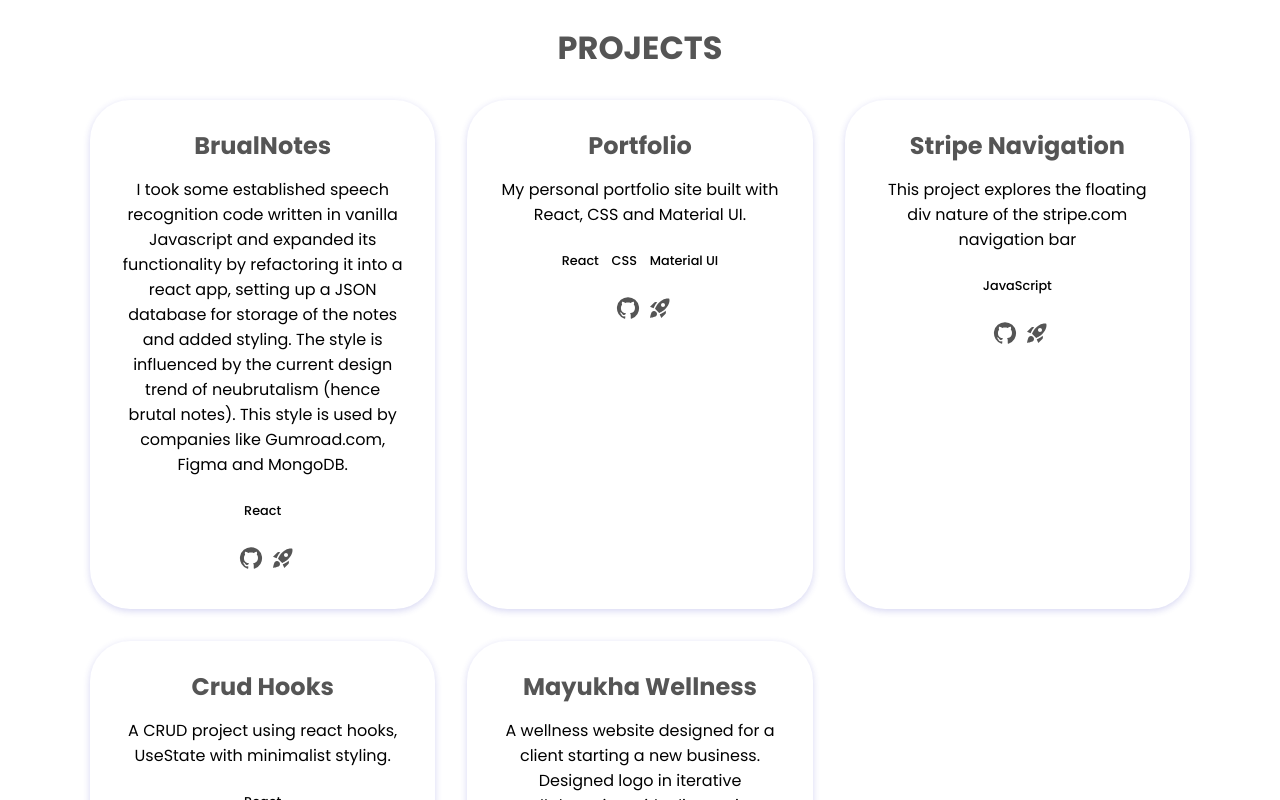
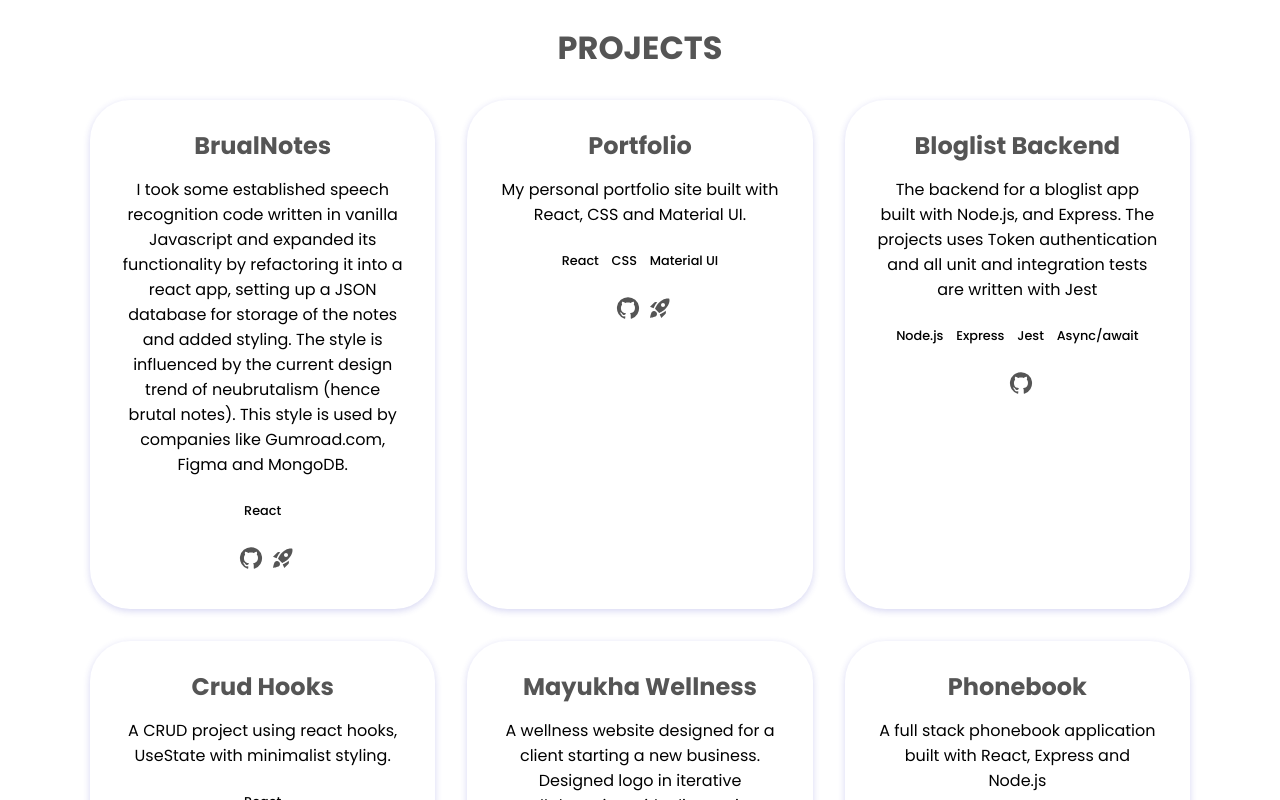
Before and after one commit to klp1130/portfolio2, a React (Create React App) app: page / in a window 1280 px wide. Shown: the part 580-1380 px from the top of the page. Built offline with nearby package versions, Linux system fonts and the light colour scheme.

Commit message:
added two projects

```diff
--- a/src/portfolio.js
+++ b/src/portfolio.js
@@ -34,14 +34,13 @@ const projects = [
         sourceCode: 'https://github.com/klp1130/portfolio2',
         livePreview: 'http://www.keenanleepeters.com/'
 
-    },
-    {
-        name: 'Stripe Navigation',
+    },  {
+        name: 'Bloglist Backend',
         description:
-            'This project explores the floating div nature of the stripe.com navigation bar',
-        stack: ['JavaScript'],
-        sourceCode: 'https://github.com/klp1130/Stripe_Nav',
-        livePreview: 'https://klp1130.github.io/Stripe_Nav/'
+            'The backend for a bloglist app built with Node.js, and Express. The projects uses Token authentication and all unit and integration tests are written with Jest',
+        stack: ['Node.js', 'Express', 'Jest', 'Async/await',],
+        sourceCode: 'https://github.com/klp1130/bloglist',
+        livePreview: ''
 
     },
     {
@@ -62,6 +61,15 @@ const projects = [
         livePreview: 'https://www.mayukhawellness.com/'
 
     },
+    {
+        name: 'Phonebook',
+        description:
+            'A full stack phonebook application built with React, Express and Node.js',
+        stack: ['React', 'Node.js', 'Express'],
+        sourceCode: 'https://github.com/klp1130/Full-Stack-Open-Part-3',
+        livePreview: 'https://secret-plains-99645.herokuapp.com/'
+
+    },
 ]
 
 const skills = [
@@ -76,7 +84,8 @@ const skills = [
     'Express',
     'Figma',
     'Illustrator',
-    'CMS'
+    'CMS',
+    'Async/await',
 ]
 
 const contact = {
```
